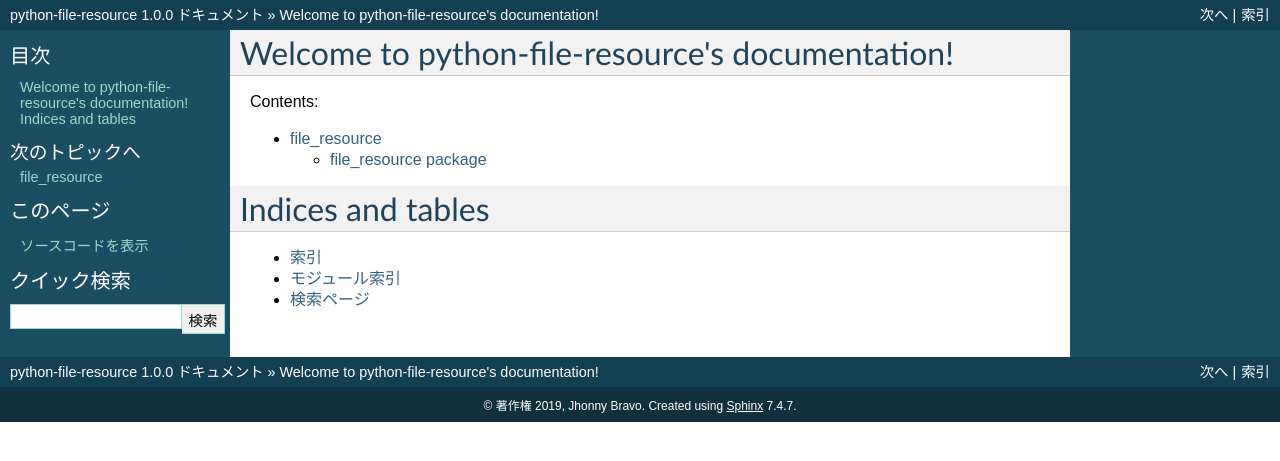
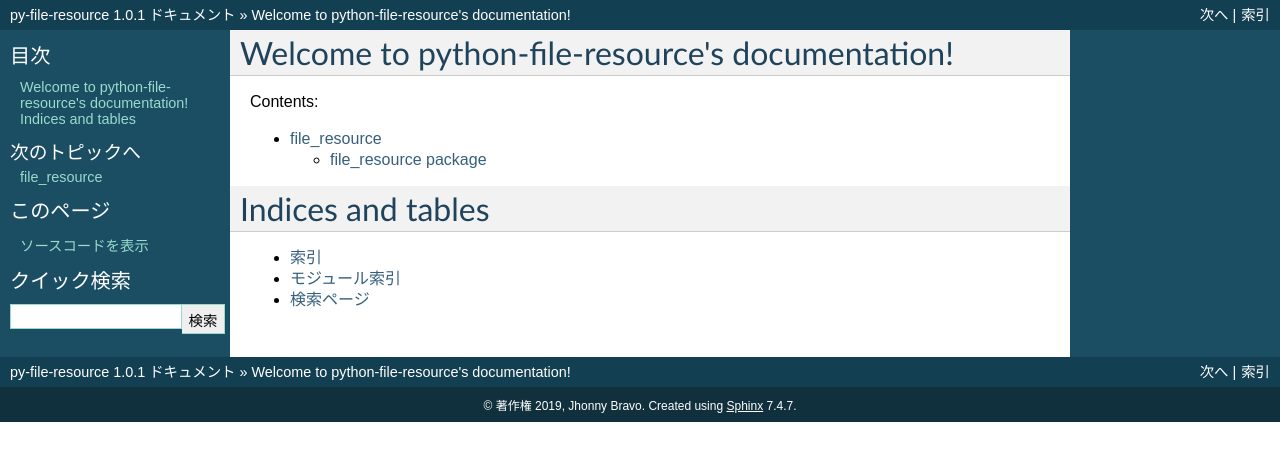
Before and after one commit to JhonnyBravo/py-base-resource, a Sphinx documentation site: the page built from docs/source/index.rst, in a window 1280 px wide. Shown: the top 461 px of the page. Built offline with Sphinx 7.4.7, drawn with Linux system fonts in a browser that asks for light colours; some of the changed lines change nothing that is shown.

Commit message:
modified: docs/source/conf.py
パッケージ名の変更に伴う修正。

```diff
--- a/docs/source/conf.py
+++ b/docs/source/conf.py
@@ -1,7 +1,9 @@
+# -*- coding: utf-8 -*-
+#
 # Configuration file for the Sphinx documentation builder.
 #
-# This file only contains a selection of the most common options. For a full
-# list see the documentation:
+# This file does only contain a selection of the most common options. For a
+# full list see the documentation:
 # http://www.sphinx-doc.org/en/master/config
 
 # -- Path setup --------------------------------------------------------------
@@ -17,38 +19,56 @@ sys.path.insert(0, os.path.abspath('../..'))
 
 # -- Project information -----------------------------------------------------
 
-project = 'python-file-resource'
-copyright = '2019, Jhonny Bravo'
-author = 'Jhonny Bravo'
+project = u'py-file-resource'
+copyright = u'2019, Jhonny Bravo'
+author = u'Jhonny Bravo'
 
+# The short X.Y version
+version = u'1.0'
 # The full version, including alpha/beta/rc tags
-release = '1.0.0'
+release = u'1.0.1'
 
 
 # -- General configuration ---------------------------------------------------
+
+# If your documentation needs a minimal Sphinx version, state it here.
+#
+# needs_sphinx = '1.0'
 
 # Add any Sphinx extension module names here, as strings. They can be
 # extensions coming with Sphinx (named 'sphinx.ext.*') or your custom
 # ones.
 extensions = [
-    "sphinx.ext.autodoc",
-    "sphinx.ext.viewcode"
+    'sphinx.ext.autodoc',
+    'sphinx.ext.viewcode',
 ]
 
 # Add any paths that contain templates here, relative to this directory.
 templates_path = ['_templates']
+
+# The suffix(es) of source filenames.
+# You can specify multiple suffix as a list of string:
+#
+# source_suffix = ['.rst', '.md']
+source_suffix = '.rst'
+
+# The master toctree document.
+master_doc = 'index'
 
 # The language for content autogenerated by Sphinx. Refer to documentation
 # for a list of supported languages.
 #
 # This is also used if you do content translation via gettext catalogs.
 # Usually you set "language" from the command line for these cases.
-language = 'ja'
+language = u'ja'
 
 # List of patterns, relative to source directory, that match files and
 # directories to ignore when looking for source files.
 # This pattern also affects html_static_path and html_extra_path.
 exclude_patterns = []
+
+# The name of the Pygments (syntax highlighting) style to use.
+pygments_style = None
 
 
 # -- Options for HTML output -------------------------------------------------
@@ -56,10 +76,103 @@ exclude_patterns = []
 # The theme to use for HTML and HTML Help pages.  See the documentation for
 # a list of builtin themes.
 #
-#html_theme = 'alabaster'
-html_theme = "default"
+html_theme = 'default'
+
+# Theme options are theme-specific and customize the look and feel of a theme
+# further.  For a list of options available for each theme, see the
+# documentation.
+#
+# html_theme_options = {}
 
 # Add any paths that contain custom static files (such as style sheets) here,
 # relative to this directory. They are copied after the builtin static files,
 # so a file named "default.css" will overwrite the builtin "default.css".
 html_static_path = ['_static']
+
+# Custom sidebar templates, must be a dictionary that maps document names
+# to template names.
+#
+# The default sidebars (for documents that don't match any pattern) are
+# defined by theme itself.  Builtin themes are using these templates by
+# default: ``['localtoc.html', 'relations.html', 'sourcelink.html',
+# 'searchbox.html']``.
+#
+# html_sidebars = {}
+
+
+# -- Options for HTMLHelp output ---------------------------------------------
+
+# Output file base name for HTML help builder.
+htmlhelp_basename = 'py-file-resourcedoc'
+
+
+# -- Options for LaTeX output ------------------------------------------------
+
+latex_elements = {
+    # The paper size ('letterpaper' or 'a4paper').
+    #
+    # 'papersize': 'letterpaper',
+
+    # The font size ('10pt', '11pt' or '12pt').
+    #
+    # 'pointsize': '10pt',
+
+    # Additional stuff for the LaTeX preamble.
+    #
+    # 'preamble': '',
+
+    # Latex figure (float) alignment
+    #
+    # 'figure_align': 'htbp',
+}
+
+# Grouping the document tree into LaTeX files. List of tuples
+# (source start file, target name, title,
+#  author, documentclass [howto, manual, or own class]).
+latex_documents = [
+    (master_doc, 'py-file-resource.tex', u'py-file-resource Documentation',
+     u'Jhonny Bravo', 'manual'),
+]
+
+
+# -- Options for manual page output ------------------------------------------
+
+# One entry per manual page. List of tuples
+# (source start file, name, description, authors, manual section).
+man_pages = [
+    (master_doc, 'py-file-resource', u'py-file-resource Documentation',
+     [author], 1)
+]
+
+
+# -- Options for Texinfo output ----------------------------------------------
+
+# Grouping the document tree into Texinfo files. List of tuples
+# (source start file, target name, title, author,
+#  dir menu entry, description, category)
+texinfo_documents = [
+    (master_doc, 'py-file-resource', u'py-file-resource Documentation',
+     author, 'py-file-resource', 'One line description of project.',
+     'Miscellaneous'),
+]
+
+
+# -- Options for Epub output -------------------------------------------------
+
+# Bibliographic Dublin Core info.
+epub_title = project
+
+# The unique identifier of the text. This can be a ISBN number
+# or the project homepage.
+#
+# epub_identifier = ''
+
+# A unique identification for the text.
+#
+# epub_uid = ''
+
+# A list of files that should not be packed into the epub file.
+epub_exclude_files = ['search.html']
+
+
+# -- Extension configuration -------------------------------------------------
```
